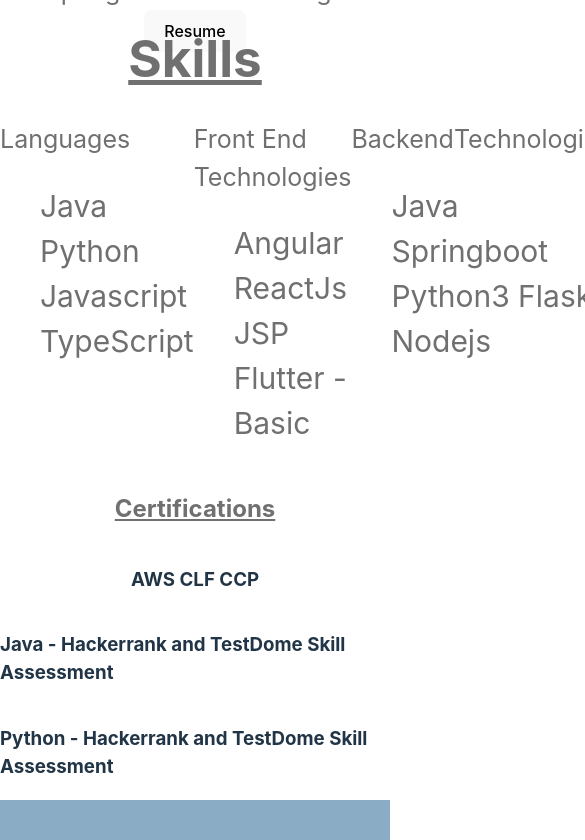
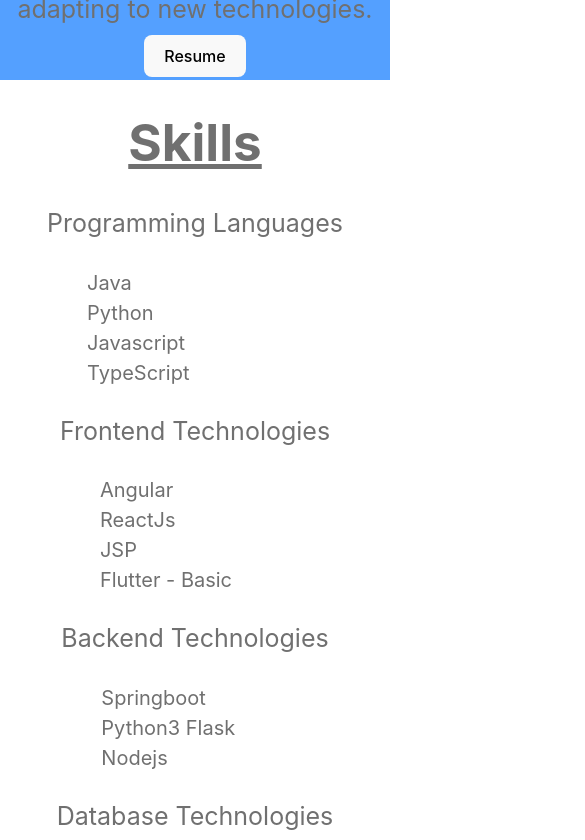
Before and after one commit to Oskred400/vite-portfolio, a React (Vite) app in the folder sid-portfolio/: page / in a window 390 px wide. Shown: the part 920-1760 px from the top of the page, 585 px wide, since content can reach past the window. Built offline with nearby package versions, Linux system fonts and the light colour scheme.

Commit message:
Changing some terminologies

```diff
--- a/sid-portfolio/src/components/SkillsAndCerts/SkillsAndCerts.css
+++ b/sid-portfolio/src/components/SkillsAndCerts/SkillsAndCerts.css
@@ -33,3 +33,42 @@
     color: #707070;
     text-decoration: underline;
 }
+
+@media screen and (max-width:900px) {
+    .skill-set {
+        width: 100%;
+        display: grid;
+        place-items: center;
+    }
+
+    .skills-list {
+        width: 100%;
+        display: flex;
+    flex-direction: column;
+    justify-content: space-evenly;
+    place-items: center;
+    }
+
+    .certs-list {
+    display: grid;
+    place-items: center;
+    }
+
+    .certs-list h2 {
+        text-decoration: underline;
+     }
+
+
+     .skills-list .menu-item ul li {
+        justify-content: space-evenly;
+        font-size: 20px;
+     }
+
+     .skills-list .menu-item:first-child {
+            left: -2vw;
+     }
+     .skills-list .menu-item:last-child {
+            left: -2vw;
+     }
+
+}
--- a/sid-portfolio/src/components/SkillsAndCerts/SkillsAndCerts.tsx
+++ b/sid-portfolio/src/components/SkillsAndCerts/SkillsAndCerts.tsx
@@ -8,7 +8,7 @@
       </div>
       <div className="skills-list">
         <div className="menu-item">
-          Languages
+          Programming Languages
           <ul>
             <li>Java</li>
             <li>Python</li>
@@ -17,7 +17,7 @@
           </ul>
         </div>
         <div className="menu-item">
-          Front End Technologies
+        Frontend Technologies
           <ul>
             <li>Angular</li>
             <li>ReactJs</li>
@@ -26,15 +26,15 @@
           </ul>
         </div>
         <div className="menu-item">
-          BackendTechnologies
+          Backend Technologies
           <ul>
-            <li>Java Springboot</li>
+            <li>Springboot</li>
             <li>Python3 Flask</li>
             <li>Nodejs</li>
           </ul>
         </div>
         <div className="menu-item">
-          Databases
+          Database Technologies
           <ul>
             <li> MySql</li>
             <li> PostGreSql</li>
```
